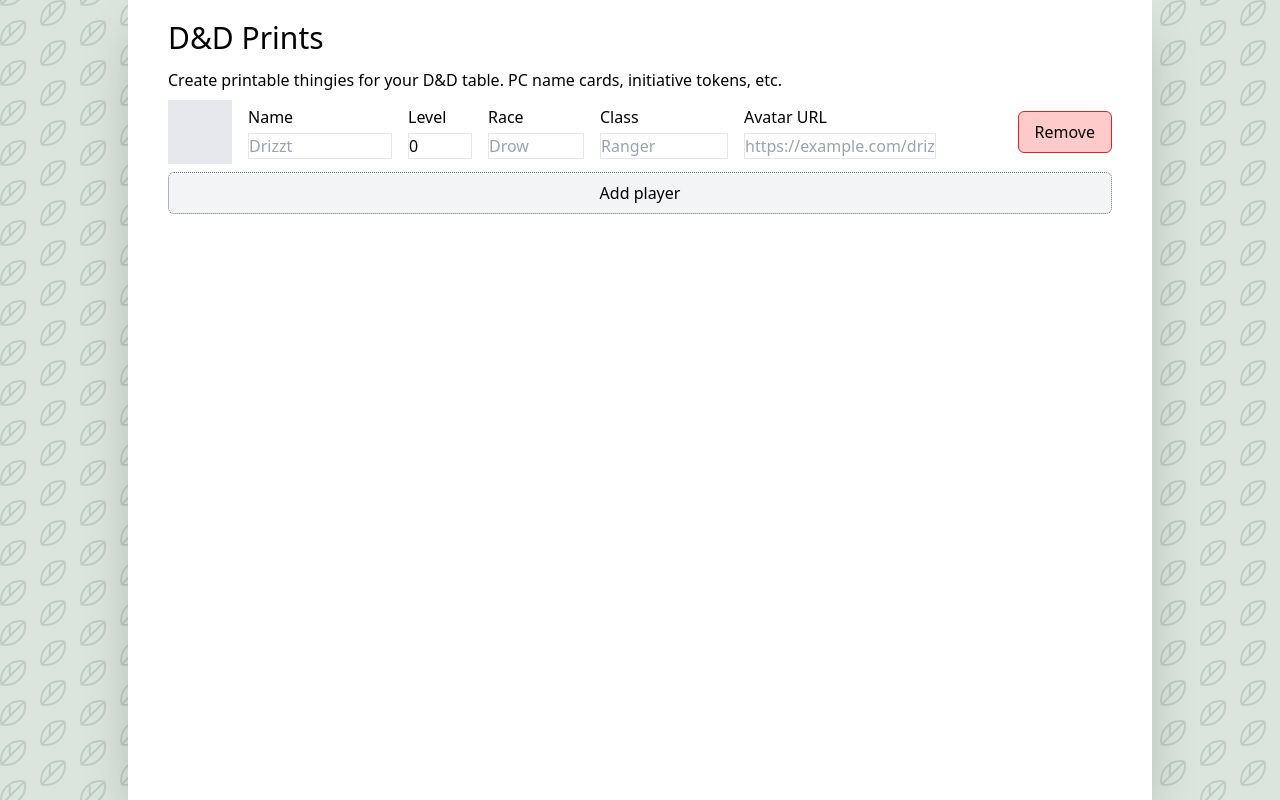
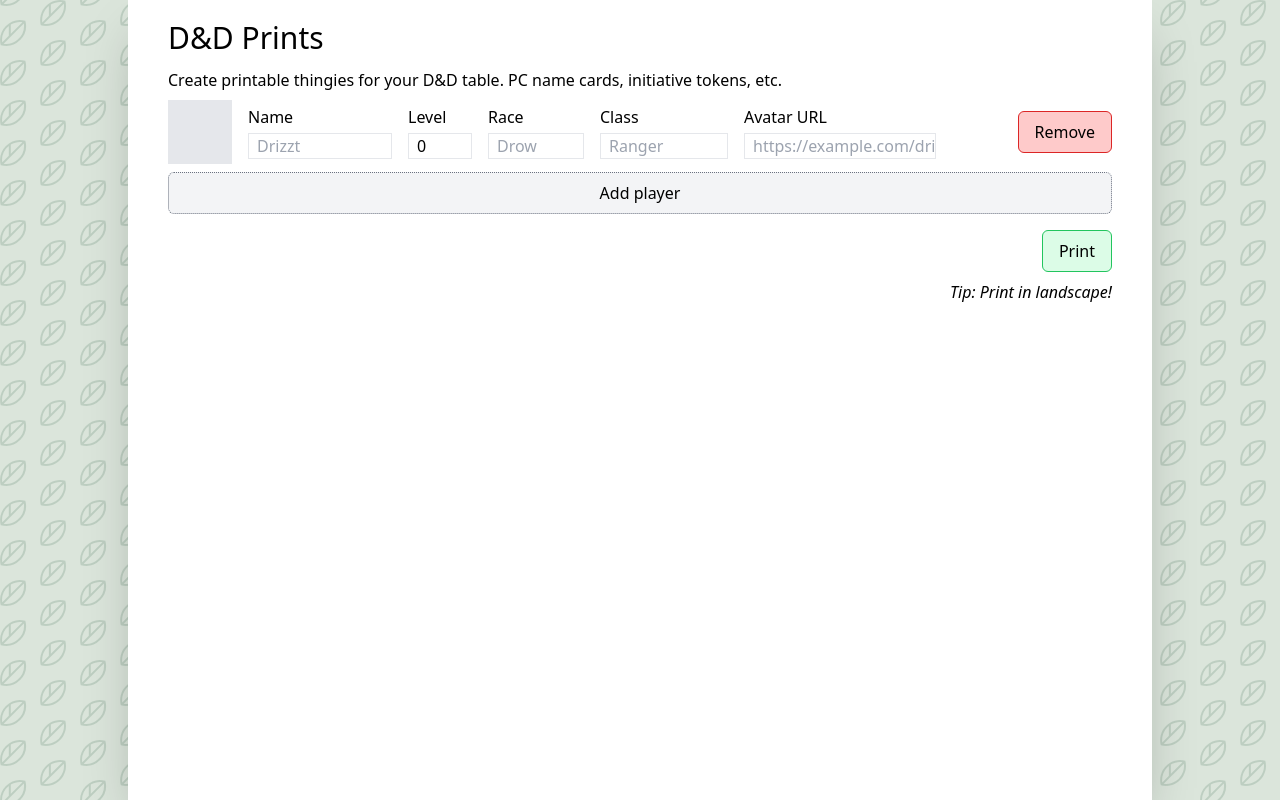
Before and after one commit to camjackson/dnd-prints, a React (Vite) app: page / in a window 1280 px wide. Built offline with nearby package versions, Linux system fonts and the light colour scheme.

Commit message:
Add print view, localstorage state caching

```diff
--- a/src/App.tsx
+++ b/src/App.tsx
@@ -1,6 +1,7 @@
-import { useState } from 'react';
 import { Player } from './PlayerFormRow';
 import PlayersForm from './PlayersForm';
+import Print from './Print';
+import useLocalStorageState from './useLocalStorageState';
 
 const newPlayer = (): Player => ({
   name: '',
@@ -11,7 +12,9 @@
 });
 
 const App = () => {
-  const [players, setPlayers] = useState(() => [newPlayer()]);
+  const [players, setPlayers] = useLocalStorageState('players', () => [
+    newPlayer(),
+  ]);
 
   const addPlayer = () => setPlayers((old) => old.concat(newPlayer()));
   const removePlayer = (index: number) => () =>
@@ -25,14 +28,25 @@
       );
 
   return (
-    <main className="max-w-5xl h-full mx-auto bg-white shadow-2xl px-10 pt-5">
-      <h1 className="text-3xl mb-3">D&D Prints</h1>
-      <p className="mb-2">
-        Create printable thingies for your D&D table. PC name cards, initiative
-        tokens, etc.
-      </p>
-      <PlayersForm {...{ players, addPlayer, removePlayer, updatePlayer }} />
-    </main>
+    <>
+      <main className="max-w-5xl h-full mx-auto bg-white shadow-2xl px-10 pt-5 flex flex-col print:hidden">
+        <h1 className="text-3xl mb-3">D&D Prints</h1>
+        <p className="mb-2">
+          Create printable thingies for your D&D table. PC name cards,
+          initiative tokens, etc.
+        </p>
+        <PlayersForm {...{ players, addPlayer, removePlayer, updatePlayer }} />
+        <button
+          type="button"
+          className="self-end mt-4 py-2 px-4 rounded-md border bg-green-100 hover:bg-green-200 active:bg-green-300 border-green-500"
+          onClick={window.print}
+        >
+          Print
+        </button>
+        <span className="self-end mt-2 italic">Tip: Print in landscape!</span>
+      </main>
+      <Print players={players} />
+    </>
   );
 };
 
--- a/src/PlayerFormRow.tsx
+++ b/src/PlayerFormRow.tsx
@@ -92,7 +92,7 @@
   <label className="flex flex-col">
     {label}
     <input
-      className={`mt-1 border ${className}`}
+      className={`mt-1 pl-2 border ${className}`}
       {...{ type, placeholder, value }}
       name={label}
       onChange={(e) => onChange(e.target.value)}
--- /dev/null
+++ b/src/Print.tsx
@@ -0,0 +1,66 @@
+import { Player } from './PlayerFormRow';
+import paper from './assets/paper.jpg';
+
+type Props = {
+  players: Player[];
+};
+
+const Print = ({ players }: Props) => {
+  const rows: Player[][] = [];
+  for (let i = 0; i < players.length; i += 2) {
+    rows.push([players[i], players[i + 1]]);
+  }
+
+  return (
+    <table
+      className="hidden print:table w-full table-fixed"
+      style={{ printColorAdjust: 'exact', backgroundImage: `url(${paper})` }}
+    >
+      <tbody>
+        {rows.map(([leftPlayer, rightPlayer]) => (
+          <>
+            <tr>
+              {<PrintPlayer player={leftPlayer} />}
+              {<PrintPlayer player={rightPlayer} />}
+            </tr>
+            <tr>
+              {<PrintPlayer flip player={leftPlayer} />}
+              {<PrintPlayer flip player={rightPlayer} />}
+            </tr>
+          </>
+        ))}
+      </tbody>
+    </table>
+  );
+};
+
+type PrintPlayerProps = {
+  flip?: boolean;
+  player?: Player;
+};
+
+const PrintPlayer = ({ flip, player }: PrintPlayerProps) => {
+  if (!player) return null;
+  const rotate = flip ? 'rotate-180' : '';
+
+  const { name, level, race, class: klass, avatarUrl } = player;
+
+  return (
+    <td className={`${rotate} border-2 border-black h-36 p-4`}>
+      <div className="flex flex-row">
+        <span className="w-28 h-28 bg-gray-400">
+          {avatarUrl && (
+            <img className="w-full h-full" alt={name} src={avatarUrl} />
+          )}
+        </span>
+        <div className="flex flex-col ml-4 justify-between">
+          <h1 className="text-3xl">{name}</h1>
+          <p className="text-xl">{race}</p>
+          <p className="text-xl">{klass}</p>
+        </div>
+      </div>
+    </td>
+  );
+};
+
+export default Print;
--- /dev/null
+++ b/src/useLocalStorageState.ts
@@ -0,0 +1,44 @@
+import { Dispatch, SetStateAction, useCallback, useState } from 'react';
+
+const readLocalStorage = <T>(
+  key: string,
+  initial: T | (() => T),
+): (() => T) => {
+  return () => {
+    const initialValue = initial instanceof Function ? initial() : initial;
+
+    try {
+      const item = window.localStorage.getItem(key);
+      return item ? JSON.parse(item) : initialValue;
+    } catch (e) {
+      console.error(e);
+      return initialValue;
+    }
+  };
+};
+
+const useLocalStorageState = <T>(
+  key: string,
+  initial: T | (() => T),
+): [T, Dispatch<SetStateAction<T>>] => {
+  const [state, setState] = useState(readLocalStorage(key, initial));
+
+  const setStateWithLocalStorage = useCallback(
+    (v: T | ((old: T) => T)) => {
+      const newValue = v instanceof Function ? v(state) : v;
+
+      setState(newValue);
+
+      try {
+        window.localStorage.setItem(key, JSON.stringify(newValue));
+      } catch (e) {
+        console.error(e);
+      }
+    },
+    [state, setState],
+  );
+
+  return [state, setStateWithLocalStorage];
+};
+
+export default useLocalStorageState;
```
Also changed, not shown: src/assets/paper.jpg (added).
